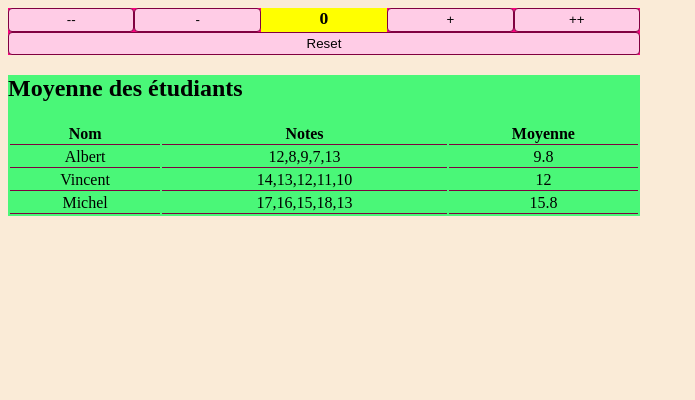
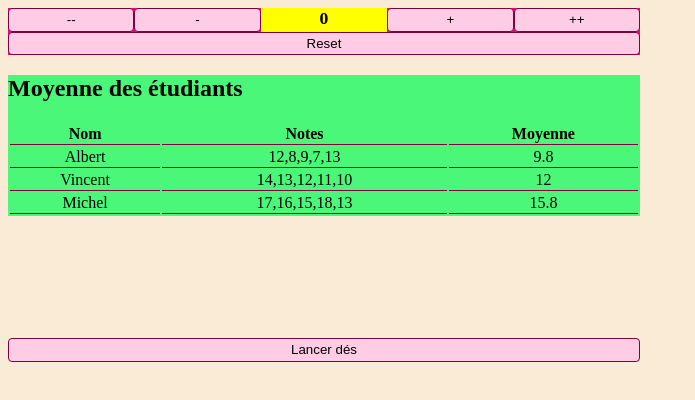
Before and after one commit to TyTy-cf/hb_pe1_angular, an Angular app: page / in a window 1280 px wide. Shown: the top 400 px of the page, without its empty margins (0-695 px from the left). Built offline with nearby package versions, Linux system fonts and the light colour scheme.

Commit message:
Correction selection dé

```diff
--- a/src/app/app.component.html
+++ b/src/app/app.component.html
@@ -72,7 +72,7 @@
   </div>
 </div>
 
-<div class="global-container light-green">
+<div class="global-container light-green mt-2">
   <h2>Moyenne des étudiants</h2>
   <table class="table">
     <thead>
@@ -91,3 +91,17 @@
     </tbody>
   </table>
 </div>
+
+<div class="global-container mt-2">
+  <div class="container-compteur yatzee-height">
+      <img *ngFor="let diceOfYatzee of yatzee.myDice"
+            [src]="diceOfYatzee.image"
+            [alt]="diceOfYatzee.value"
+            (click)="diceOfYatzee.isSelected = !diceOfYatzee.isSelected"
+            [class.isActive]="diceOfYatzee.isSelected"
+      >
+  </div>
+  <div class="mt-2">
+    <button (click)="yatzee.throwDice()">Lancer dés</button>
+  </div>
+</div>
--- a/src/app/app.component.ts
+++ b/src/app/app.component.ts
@@ -1,5 +1,6 @@
 import { Component } from '@angular/core';
 import {Dice} from "../models/yatzee/dice";
+import {Yahtzee} from "../models/yatzee/yahtzee";
 
 @Component({
   selector: 'app-root',
@@ -9,7 +10,6 @@ import {Dice} from "../models/yatzee/dice";
 export class AppComponent {
 
   title = 'App Root Component';
-  firstApp = 'Première application Angular de la PE1 Clermont';
   dice: Dice = new Dice();
   headerColor: string = '#fc03a5';
 
@@ -80,6 +80,12 @@ export class AppComponent {
     return sum / arrayGrades.length;
   }
 
+  /***********************************************/
+  /**************** Exo - Yahtzee ***************/
+  /***********************************************/
+
+  yatzee: Yahtzee = new Yahtzee();
+
 }
 
 interface ScrabbleCount {
--- a/src/styles/global.scss
+++ b/src/styles/global.scss
@@ -56,7 +56,15 @@ p {
 
 .col-20 {
   width: 20%;
-  flex: 20%;
+
+  img {
+    width: 100%;
+    height: auto;
+  }
+}
+
+.mt-2 {
+  margin-top: 1em;
 }
 
 .table {
@@ -71,3 +79,11 @@ p {
     border-bottom: $border-button;
   }
 }
+
+.isActive {
+  border: $border-button;
+}
+
+.yatzee-height {
+  height: 90px;
+}
```
